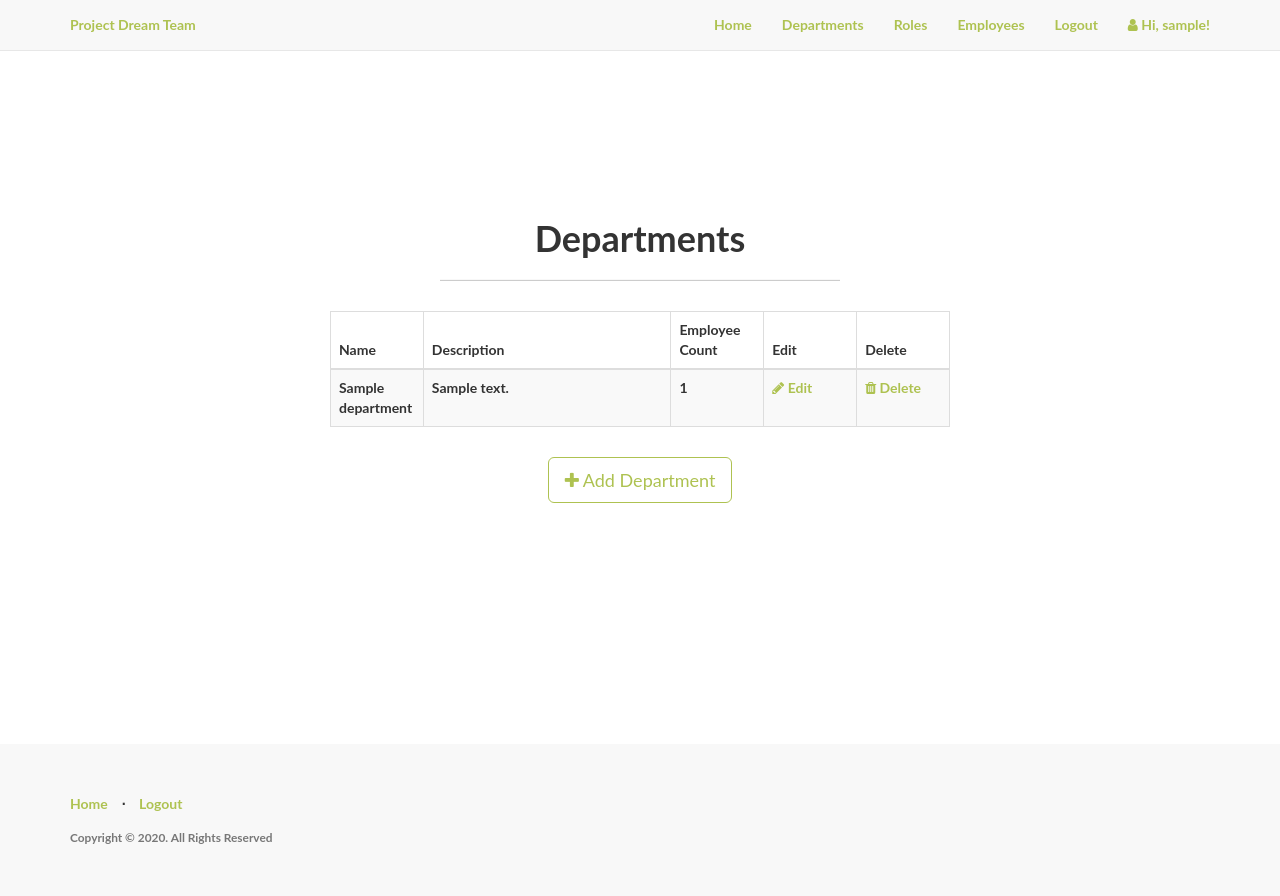
After one commit to nhoxnho73/flask_test, a Flask app: page /admin/departments in a window 1280 px wide. The commit adds this page. Run offline with Flask 2, Linux system fonts and the light colour scheme; a user stored in the database is signed in; tables that the repository leaves empty hold one stand-in row (values such as "Sample post"); parts of the project's set-up code (start-up, migrations or seed data) failed here and were passed over; some libraries are stand-ins or nearby versions.

Commit message:
update role admin department

```diff
--- a/app/admin/views.py
+++ b/app/admin/views.py
@@ -0,0 +1,102 @@
+# abort return status code, flash return message
+from flask import abort, flash, redirect, render_template, url_for
+from flask_login import login_required, current_user
+
+# import blueprint admin
+from . import admin
+from .forms import DepartmentForm
+from .. import db
+from ..models import Department
+
+
+def check_admin():
+    """
+    prevent non-admin from accessing the page
+    """
+    if not current_user.is_admin:
+        abort(403)
+
+
+@admin.route('/departments', methods=['GET', 'POST'])
+@login_required
+def list_departments():
+    """ List all department """
+    check_admin()
+    departments = Department.query.all()
+    return render_template('admin/departments/departments.html', departments=departments, title="Department")
+
+
+@admin.route('/departments/add', methods=['GET', 'POST'])
+@login_required
+def add_department():
+    """
+    add a the department to the database
+    """
+    check_admin()
+
+    add_department = True
+
+    form = DepartmentForm()
+    if form.validate_on_submit():
+        department = Department(name=form.name.data, description=form.description.data)
+
+        try:
+            # add department to the database
+            db.session.add(department)
+            db.session.commit()
+            flash('You have successfully added a new department')
+
+        except:
+
+            # in case department name already exists
+            flash('Error: department name already exists.')
+
+        redirect(url_for('admin.list_departments'))
+
+    return render_template('admin/departments/department.html', action="Add", add_department=add_department,
+                           form=form, title="Add Department")
+
+
+@admin.route('/departments/edit/<int:id>', methods=['GET', 'POST'])
+@login_required
+def edit_department(id):
+    """
+    edit a department
+    """
+    check_admin()
+
+    add_department = False
+
+    department = Department.query.get_or_404(id)
+    form = DepartmentForm(obj=department)
+    if form.validate_on_submit():
+        department.name = form.name.data
+        department.description = form.description.data
+        db.session.commit()
+
+        flash('You have successfully edited the department.')
+
+        # redirect to the department page
+        return render_template(url_for('admin.list_departments'))
+
+    form.description.data = department.description
+    form.name.data = department.name
+    return render_template('admin/departments/department.html', action="Edit", add_department=add_department,
+                           form=form, department=department, title="Edit Department")
+
+
+@admin.route('/departments/delete/<int:id>', methods=['GET', 'POST'])
+@login_required
+def delete_department(id):
+    """
+    Delete a department from the database
+    """
+    check_admin()
+
+    department = Department.query.get_or_404(id)
+    db.session.delete(department)
+    db.session.commit()
+    flash('You have successfully deleted the department.')
+
+    return redirect(url_for('admin.list_departments'))
+    return render_template(title="Delete Department")
--- a/app/auth/views.py
+++ b/app/auth/views.py
@@ -47,7 +47,10 @@ def login():
             # log employee in
             login_user(employee)
             # redirect to the dashboard page after login
-            return redirect(url_for('home.dashboard'))
+            if employee.is_admin:
+                return redirect(url_for('home.admin_dashboard'))
+            else:
+                return redirect(url_for('home.dashboard'))
         # when login details are incorrect
         else:
             flash('Invalid email or password.')
--- a/app/static/css/style.css
+++ b/app/static/css/style.css
@@ -105,3 +105,20 @@ p.copyright {
   height: 100%;
   margin: 0 auto -4em;
 }
+
+.outer {
+    display: table;
+    position: absolute;
+    height: 70%;
+    width: 100%;
+}
+
+.middle {
+    display: table-cell;
+    vertical-align: middle;
+}
+
+.inner {
+    margin-left: auto;
+    margin-right: auto;
+}
--- /dev/null
+++ b/app/templates/admin/departments/departments.html
@@ -0,0 +1,70 @@
+{% import "bootstrap/utils.html" as utils %}
+{% extends "base.html" %}
+{% block title %}Departments{% endblock %}
+{% block body %}
+    <div class="content-section">
+        <div class="outer">
+            <div class="middle">
+                <div class="inner">
+                    <br/>
+                    {{ utils.flashed_messages() }}
+                    <br/>
+                    <h1 style="text-align:center;">Departments</h1>
+                    {% if departments %}
+                        <hr class="intro-divider">
+                        <div class="center">
+                            <table class="table table-striped table-bordered">
+                                <thead>
+                                    <tr>
+                                        <th width="15%"> Name </th>
+                                        <th width="40%"> Description </th>
+                                        <th width="15%"> Employee Count </th>
+                                        <th width="15%"> Edit </th>
+                                        <th width="15%"> Delete </th>
+                                    </tr>
+                                </thead>
+                                <tbody>
+                                    {% for department in departments %}
+                                        <tr>
+                                            <td> {{ department.name }} </td>
+                                            <td> {{ department.description }} </td>
+                                            <td>
+                                                {% if department.employees %}
+                                                  {{ department.employees.count() }}
+                                                {% else %}
+                                                  0
+                                                {% endif %}
+                                            </td>
+                                            <td>
+                                                <a href="{{ url_for('admin.edit_department', id=department.id) }}">
+                                                    <i class="fa fa-pencil"></i> Edit
+                                                </a>
+                                            </td>
+                                            <td>
+                                                <a href="{{ url_for('admin.delete_department', id=department.id) }}">
+                                                    <i class="fa fa-trash"></i> Delete
+                                                </a>
+                                            </td>
+                                        </tr>
+                                    {% endfor %}
+                                </tbody>
+                            </table>
+                        </div>
+
+                    {% else %}
+                        <div style="text-align: center">
+                            <h3> No departments have been added. </h3>
+                            <hr class="intro-divider">
+                        </div>
+                    {% endif %}
+                        <div style="text-align: center">
+                            <a href="{{ url_for('admin.add_department') }}" class="btn btn-default btn-lg">
+                                <i class="fa fa-plus"></i>
+                                Add Department
+                            </a>
+                        </div>
+                </div>
+            </div>
+        </div>
+    </div>
+{% endblock %}
--- a/app/templates/base.html
+++ b/app/templates/base.html
@@ -22,7 +22,14 @@
           <div class="collapse navbar-collapse" id="bs-example-navbar-collapse-1">
               <ul class="nav navbar-nav navbar-right">
                   {% if current_user.is_authenticated %}
-                      <li><a href="{{ url_for('home.dashboard') }}">Home</a></li>
+                      {% if current_user.is_admin %}
+                          <li><a href="{{ url_for('home.dashboard') }}">Home</a></li>
+                          <li><a href="{{url_for('admin.list_departments')}}">Departments</a></li>
+                          <li><a href="#">Roles</a></li>
+                          <li><a href="#">Employees</a></li>
+                      {% else %}
+                          <li><a href="{{ url_for('home.dashboard') }}">Dashboard</a></li>
+                      {% endif %}
                       <li><a href="{{ url_for('auth.logout') }}">Logout</a></li>
                       <li><a><i class="fa fa-user"></i> Hi, {{ current_user.username }}!</a></li>
                   {% else %}
```
Also changed, not shown: app/admin/forms.py (+14 -0 lines), app/home/views.py (+10 -2 lines), app/templates/admin/departments/department.html (added, +28 -0 lines), app/templates/home/admin_dashboard.html (added, +17 -0 lines).
